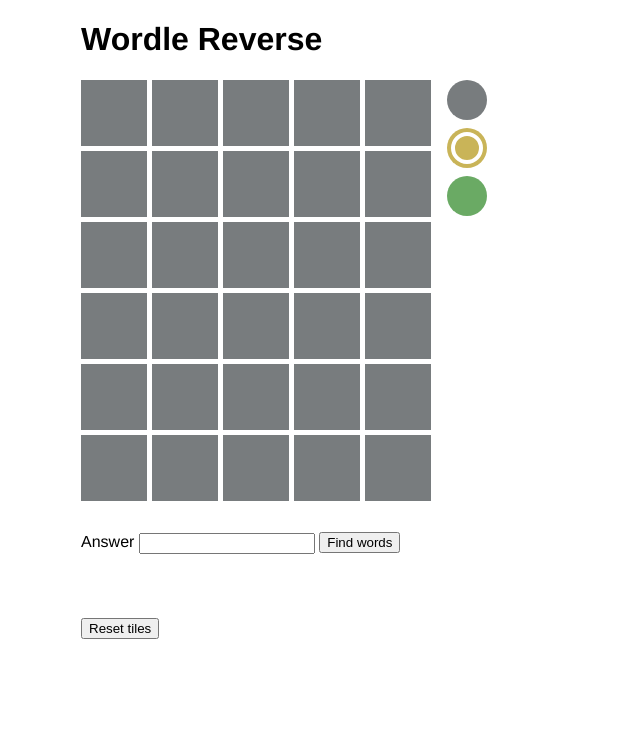
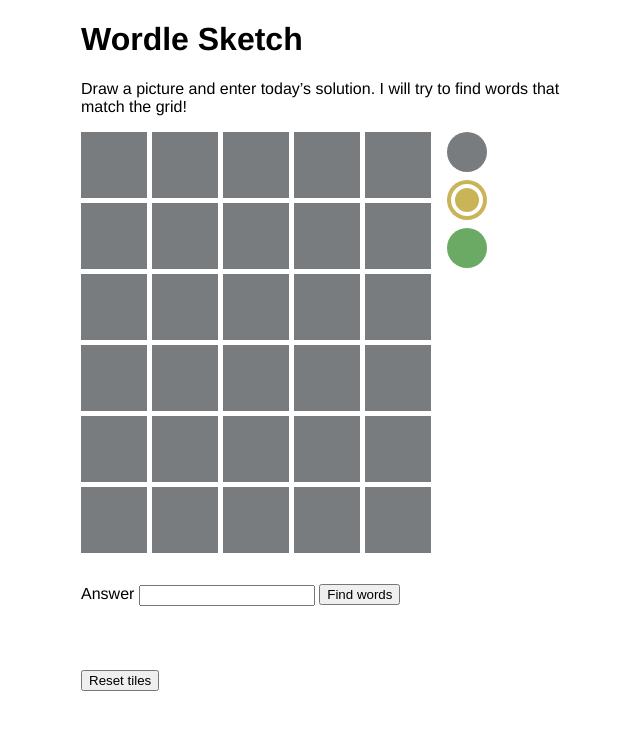
Before and after one commit to veggiedefender/wordle-reverse, a plain HTML site: page index.html in a window 1280 px wide. Shown: the whole page, without its empty margins (309-949 px from the left). Drawn offline with Linux system fonts and the light colour scheme.

Commit message:
Change title and add directions

```diff
--- a/index.html
+++ b/index.html
@@ -2,7 +2,7 @@
 <html>
 <head>
   <meta charset="utf-8">
-  <title>Wordle Reverse</title>
+  <title>Wordle Sketch</title>
   <meta name="viewport" content="width=device-width, initial-scale=1">
   <style>
   :root {
@@ -96,7 +96,8 @@
 </head>
 <body>
   <div class="container">
-    <h1>Wordle Reverse</h1>
+    <h1>Wordle Sketch</h1>
+    <p>Draw a picture and enter today’s solution. I will try to find words that match the grid!</p>
     <div class="game">
       <div class="board">
         <div class="row">
```
